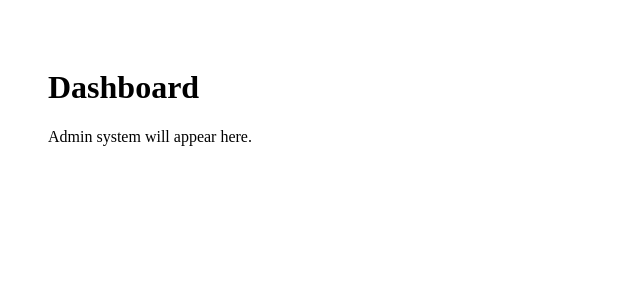
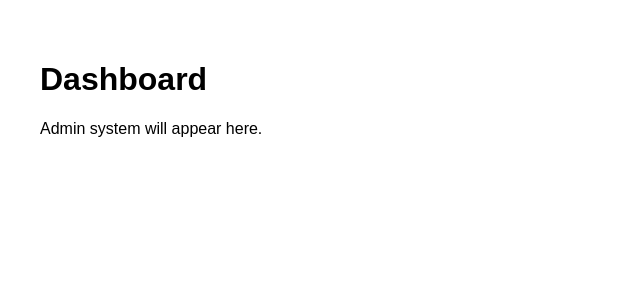
Before and after one commit to mamopowerwash/mamopowerwash-site, a Next.js app: page /dashboard in a window 1280 px wide. Shown: the top 300 px of the page, without its empty margins (0-640 px from the left). Built offline with nearby package versions, Linux system fonts and the light colour scheme.

Commit message:
Update layout.tsx

```diff
--- a/app/layout.tsx
+++ b/app/layout.tsx
@@ -9,7 +9,10 @@ export default function RootLayout({
 }) {
   return (
     <html lang="en">
-      <body>{children}</body>
+      <head />
+      <body style={{ margin: 0, fontFamily: "Arial" }}>
+        {children}
+      </body>
     </html>
   );
 }
```
